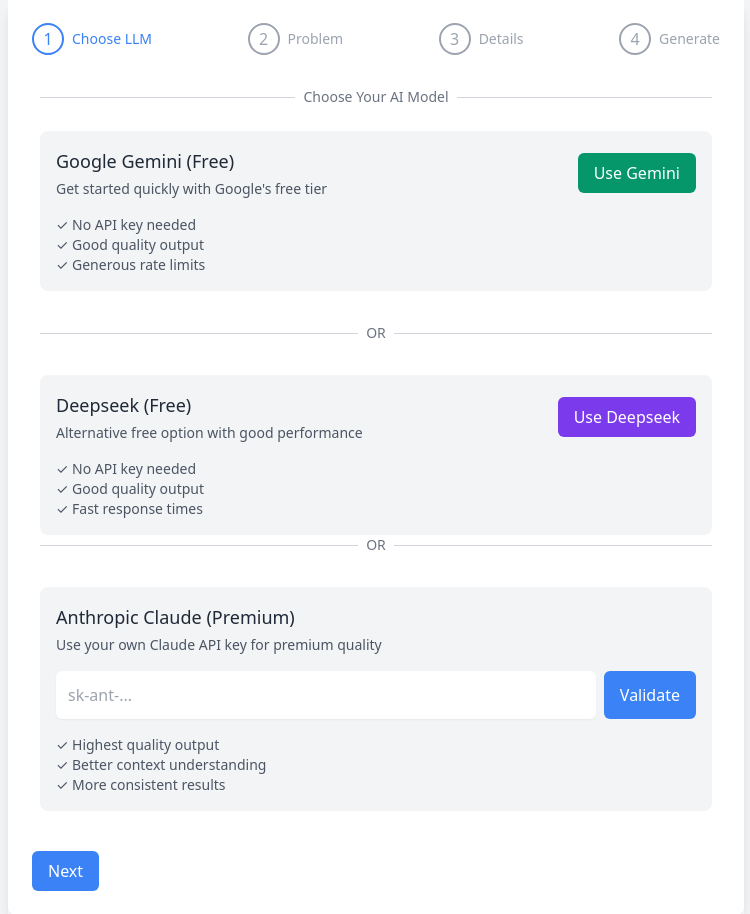
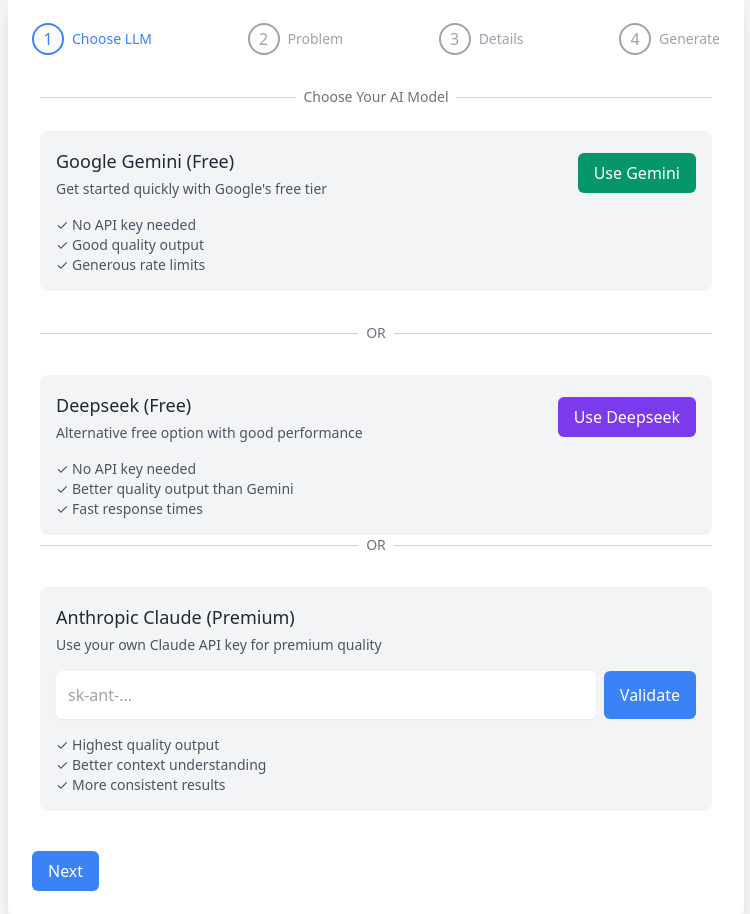
Before and after one commit to Splaticusamz/specgen, a Flask app: page /wizard in a window 1280 px wide. Shown: the part 105-1019 px from the top of the page, without its empty margins (264-1014 px from the left). Run offline with Flask 3, Linux system fonts and the light colour scheme.

Commit message:
added and modded deepseek

```diff
--- a/templates/index.html
+++ b/templates/index.html
@@ -199,7 +199,7 @@
                                 </div>
                                 <div class="text-sm" :class="{ 'text-gray-300': darkMode, 'text-gray-600': !darkMode }">
                                     ✓ No API key needed<br>
-                                    ✓ Good quality output<br>
+                                    ✓ Better quality output than Gemini<br>
                                     ✓ Fast response times
                                 </div>
                             </div>
```
